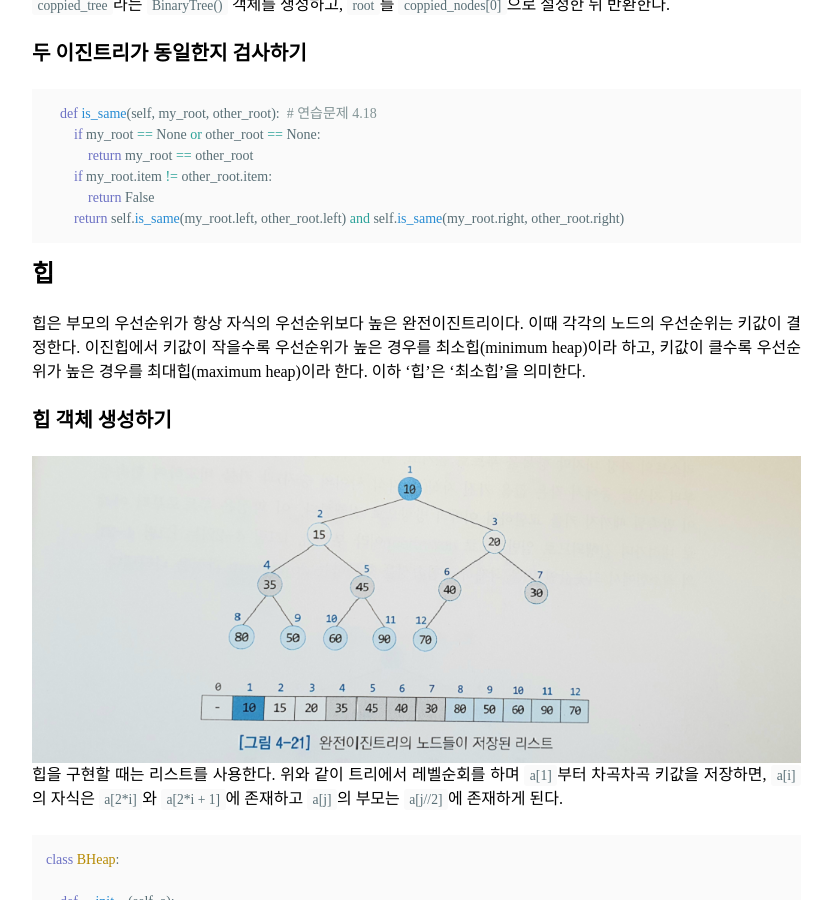
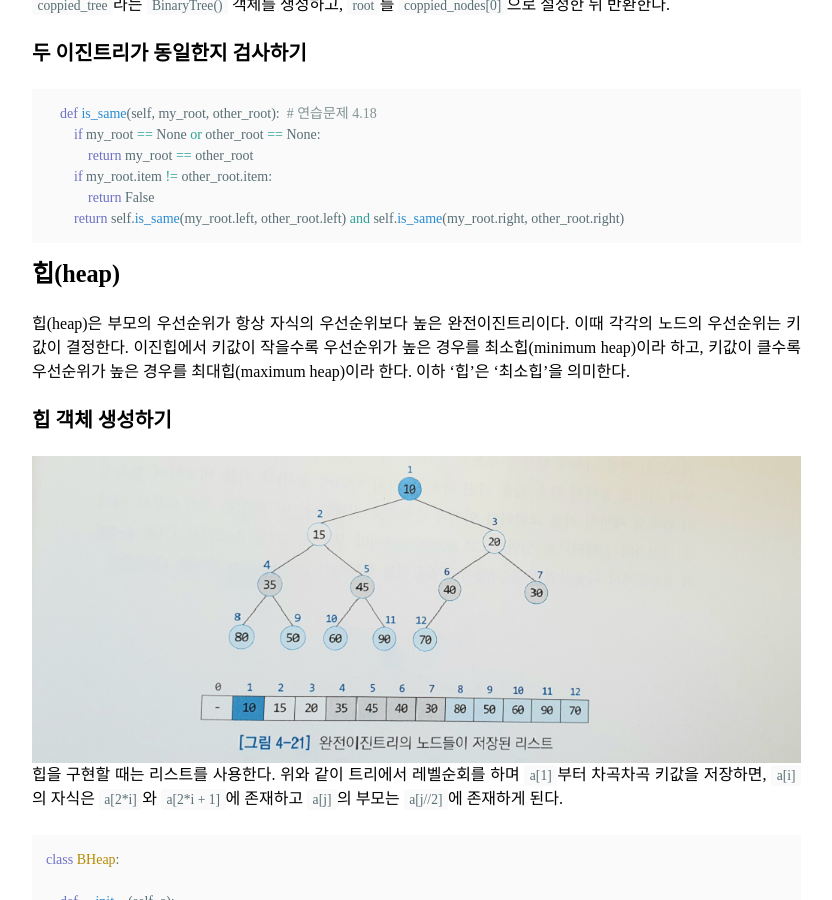
Before and after one commit to boreum0302/blog, a Jekyll site: the page built from _posts/2020-04-05-binary-tree-and-heap.md, in a window 1280 px wide and 900 px high, scrolled down 4609 px. Shown: the whole window, without its empty margins (335-1167 px from the left). Built offline with Jekyll 4.4.1, drawn with Linux system fonts in a browser that asks for light colours; nearby versions of some CDN libraries; some web fonts are replaced; some of the changed text lies outside the part shown.

Commit message:
Update 2020-04-05-binary-tree-and-heap.md

````diff
--- a/_posts/2020-04-05-binary-tree-and-heap.md
+++ b/_posts/2020-04-05-binary-tree-and-heap.md
@@ -157,8 +157,8 @@ class BinaryTree:
         return self.is_same(my_root.left, other_root.left) and self.is_same(my_root.right, other_root.right)
 ```
 
-## 힙
-힙은 부모의 우선순위가 항상 자식의 우선순위보다 높은 완전이진트리이다. 이때 각각의 노드의 우선순위는 키값이 결정한다. 이진힙에서 키값이 작을수록 우선순위가 높은 경우를 최소힙(minimum heap)이라 하고, 키값이 클수록 우선순위가 높은 경우를 최대힙(maximum heap)이라 한다. 이하 '힙'은 '최소힙'을 의미한다.
+## 힙(heap)
+힙(heap)은 부모의 우선순위가 항상 자식의 우선순위보다 높은 완전이진트리이다. 이때 각각의 노드의 우선순위는 키값이 결정한다. 이진힙에서 키값이 작을수록 우선순위가 높은 경우를 최소힙(minimum heap)이라 하고, 키값이 클수록 우선순위가 높은 경우를 최대힙(maximum heap)이라 한다. 이하 '힙'은 '최소힙'을 의미한다.
 
 ### 힙 객체 생성하기
 ![(2)]({{ '/images/2020-04-04-(2).png' }}){: .align-center}
````
Also changed, not shown: other parts of _posts/2020-04-05-binary-tree-and-heap.md (+3 -3 lines).
